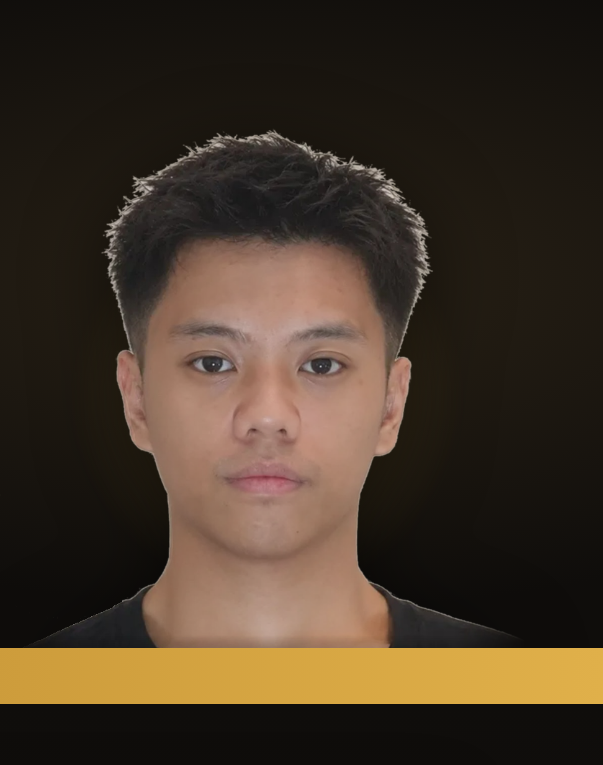
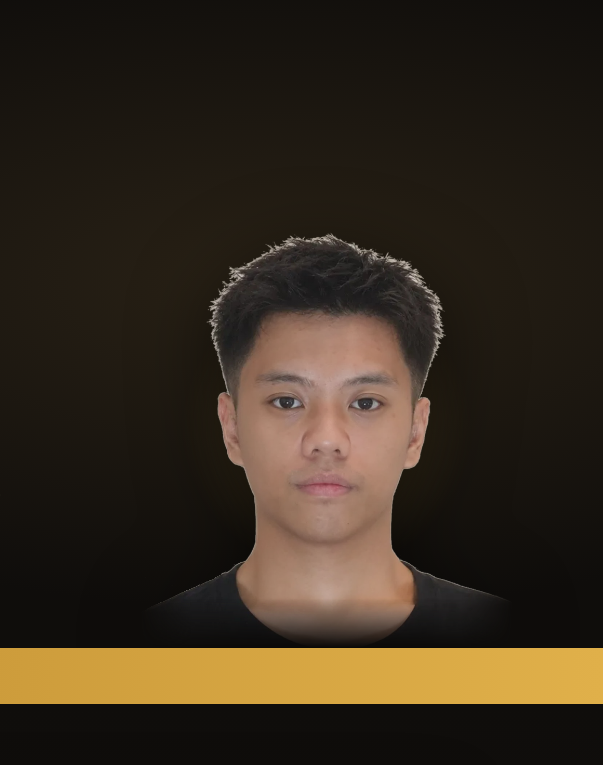
Before and after one commit to jvpangilinan/jvpangilinan.github.io, a plain HTML site: page index.html in a window 1280 px wide. Shown: the top 765 px of the page, 677-1280 px from the left. Drawn offline with Linux system fonts and the light colour scheme.

Commit message:
Hero: smaller photo, content kept in a 1300px column on wide screens; certificates and honors

```diff
--- a/style.css
+++ b/style.css
@@ -9,8 +9,8 @@ a{color:var(--gold)}
 button{font:inherit;color:inherit;background:none;border:0;cursor:pointer}
 
 /* ---------- hero ---------- */
-.hero{position:relative;min-height:88vh;display:flex;align-items:flex-end;justify-content:space-between;
-  padding:6vh 7vw 0;overflow:hidden;
+.hero{position:relative;min-height:min(88vh,860px);display:flex;align-items:flex-end;justify-content:space-between;gap:3rem;
+  padding:6vh max(7vw,calc((100vw - 1300px) / 2)) 0;overflow:hidden;
   background:radial-gradient(ellipse at 75% 40%,#2a2216 0,transparent 55%),var(--bg)}
 .gear{position:absolute;fill:#2a2318;opacity:.9}
 .gear-a{width:420px;left:-120px;top:-110px;animation:spin 60s linear infinite}
@@ -26,8 +26,8 @@ button{font:inherit;color:inherit;background:none;border:0;cursor:pointer}
 .socials a{width:48px;height:48px;border-radius:12px;border:1px solid var(--line);display:grid;place-items:center;transition:.2s}
 .socials a:hover{border-color:var(--gold);transform:translateY(-3px)}
 .socials svg{width:22px;height:22px;fill:var(--ink)}
-.hero-image{position:relative;z-index:1;align-self:flex-end;margin-right:-1vw}
-.hero-image img{display:block;height:clamp(320px,72vh,700px);width:auto;filter:drop-shadow(0 20px 40px rgba(0,0,0,.6))}
+.hero-image{position:relative;z-index:1;align-self:flex-end;margin-bottom:56px}
+.hero-image img{display:block;height:clamp(280px,52vh,480px);width:auto;filter:drop-shadow(0 20px 40px rgba(0,0,0,.6))}
 .halo{position:absolute;inset:12% 6% 18%;border-radius:50%;background:radial-gradient(circle,rgba(224,176,74,.28),transparent 65%);filter:blur(10px)}
 .band{position:absolute;left:0;right:0;bottom:0;height:56px;background:linear-gradient(90deg,var(--gold-2),var(--gold));z-index:3}
 
```
